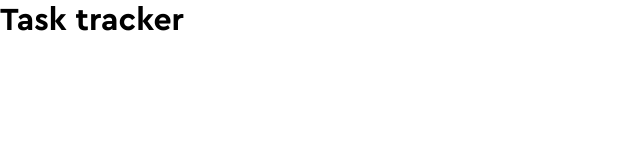
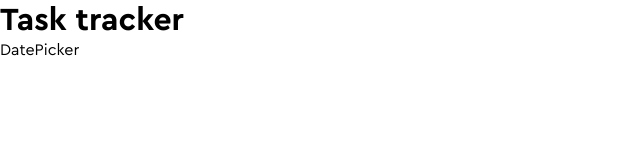
Before and after one commit to Sunshine-Pirates/task-tracker, a React (Vite) app: page / in a window 1280 px wide. Shown: the top 160 px of the page, without its empty margins (0-640 px from the left). Built offline with nearby package versions, Linux system fonts and the light colour scheme; a web font is replaced by a local one.

Commit message:
createDatePicker

```diff
--- a/src/App.jsx
+++ b/src/App.jsx
@@ -1,7 +1,10 @@
+import { DatePicker } from "./components/DatePicker";
+
 export const App = () => {
   return (
     <div>
       <h1>Task tracker</h1>
+      <DatePicker />
     </div>
   );
 };
--- a/src/components/DatePicker.jsx
+++ b/src/components/DatePicker.jsx
@@ -0,0 +1,7 @@
+export const DatePicker = () => {
+  return (
+  <div>
+    DatePicker
+     </div>
+  );
+};
```
